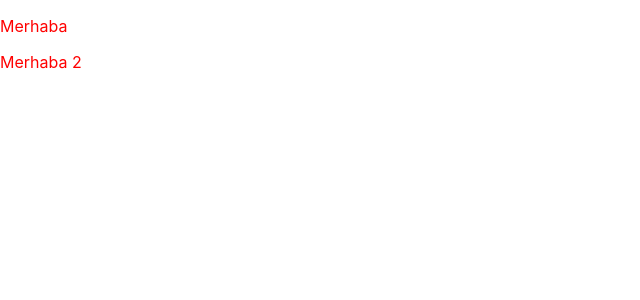
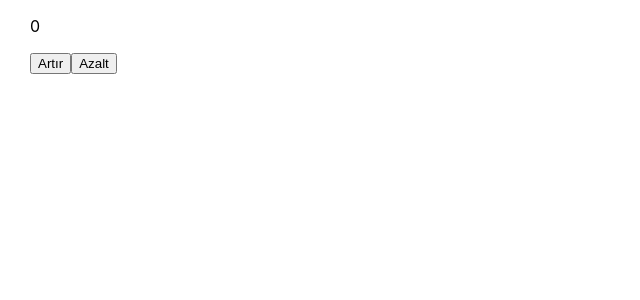
Before and after one commit to halit-kalayci-instruction/tobeto-b-react, a React (Create React App) app: page / in a window 1280 px wide. Shown: the top 300 px of the page, without its empty margins (0-640 px from the left). Built offline with nearby package versions, Linux system fonts and the light colour scheme.

Commit message:
useState

```diff
--- a/src/App.css
+++ b/src/App.css
@@ -1,3 +1,3 @@
-p{
-  color:red;
+div{
+  margin-left: 15px;
 }
--- a/src/App.js
+++ b/src/App.js
@@ -1,3 +1,4 @@
+import { useState } from 'react';
 import './App.css';
 
 
@@ -5,13 +6,28 @@ import './App.css';
 // HTML'de keywordün ismini değiştirmek
 // class => className
 export default function App() {
+  // react hooks
+  // total, setTotal => initial value
+  // let total = 0;
+  const [total, setTotal] = useState(0);
+  const [variable, setVariable] = useState(0);
+
+  const increase = () => {
+    setTotal(total + 1);
+  }
+
+  const decrease = () => {
+    setTotal(total - 1);
+  }
+
   return (
     <>
       <div>
-        <p>Merhaba</p>
+        <p>{total}</p>
       </div>
       <div>
-        <p>Merhaba 2</p>
+        <button onClick={increase}>Artır</button>
+        <button onClick={decrease}>Azalt</button>
       </div>
     </>
   );
```
